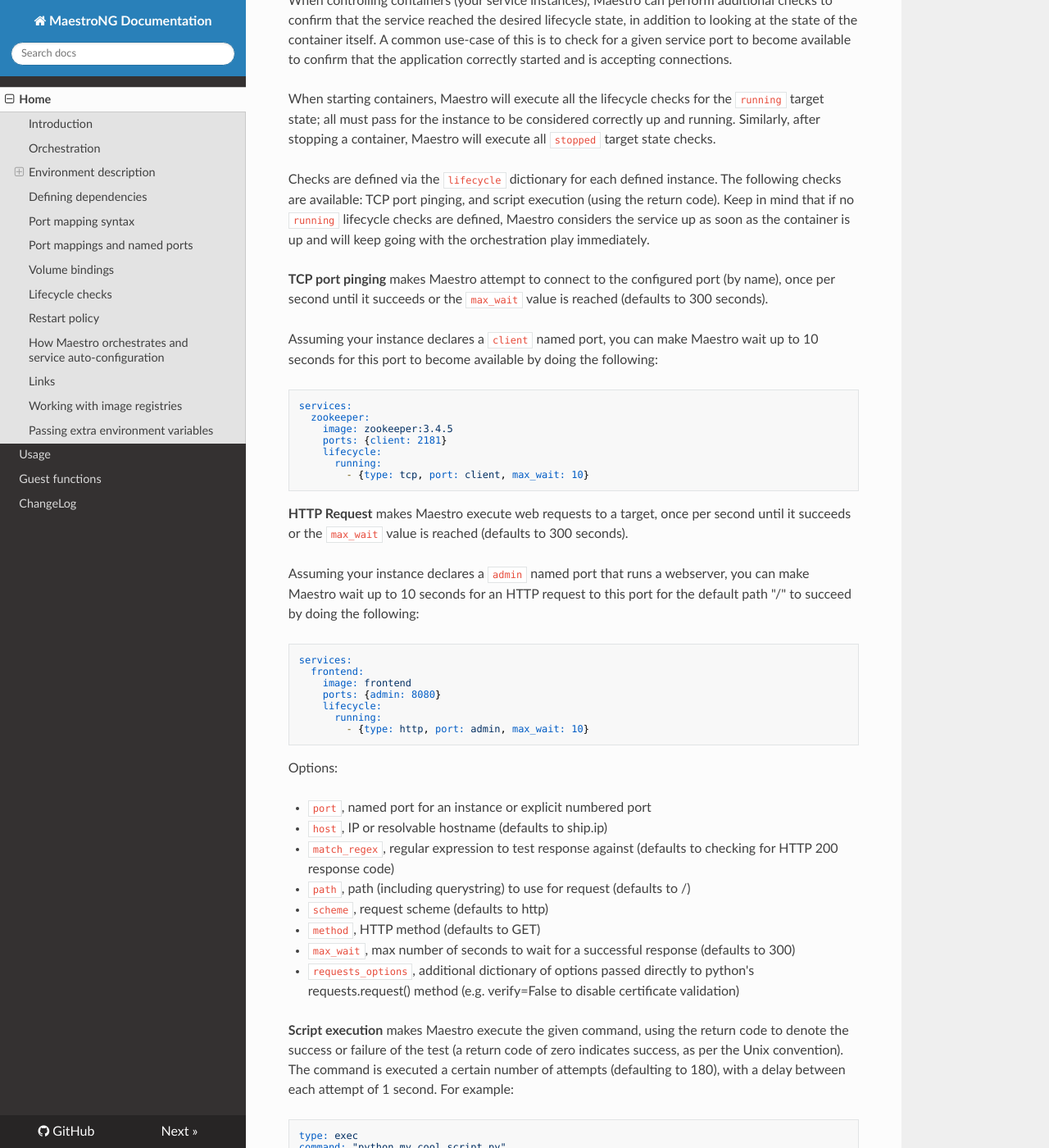
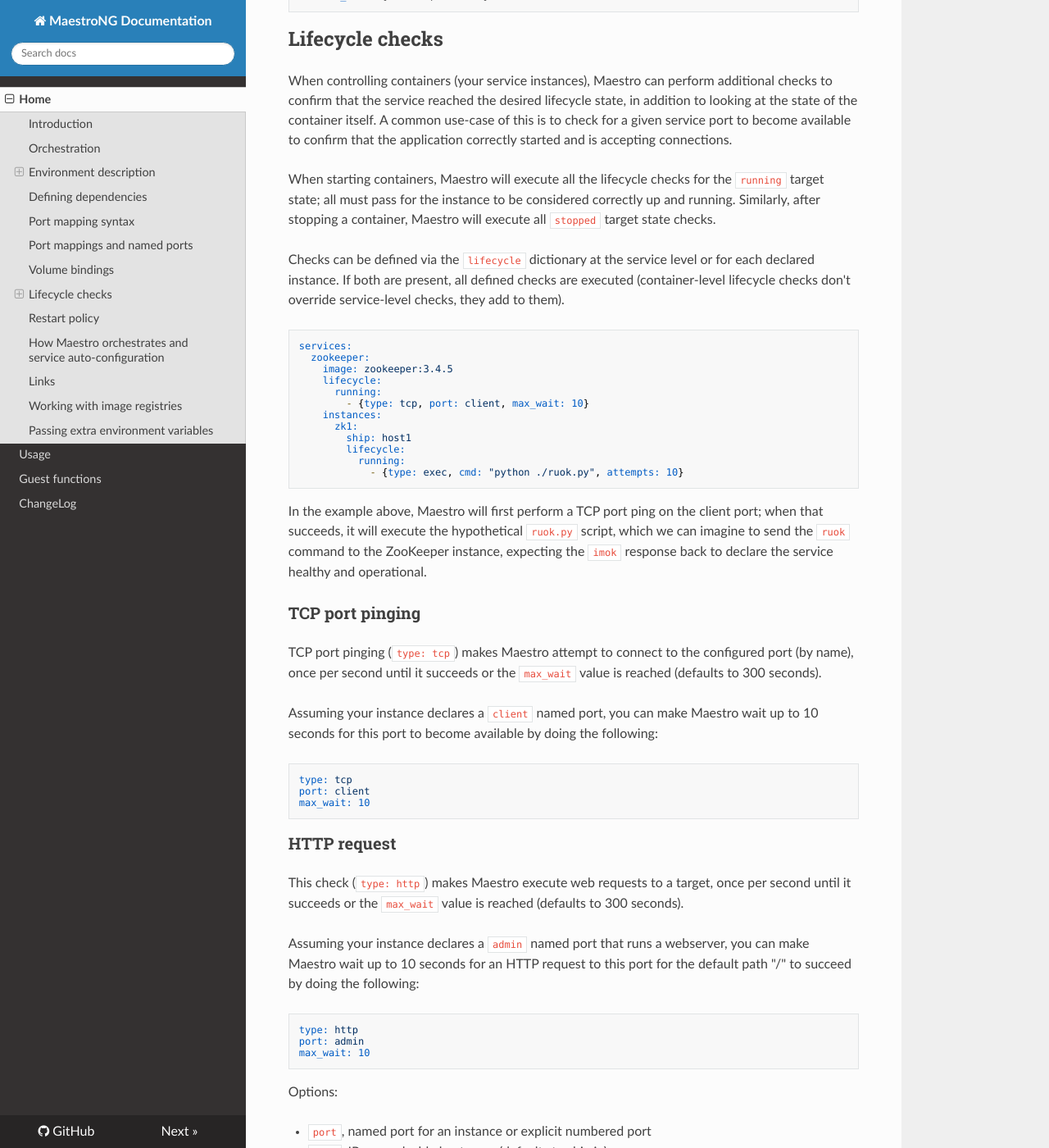
Before and after one commit to signalfx/maestro-ng, an MkDocs documentation site: the page built from docs/index.md, in a window 1280 px wide and 1400 px high, scrolled down 9541 px. Shown: the whole window at 82% size. Built offline with MkDocs 1.6.1, drawn with Linux system fonts in a browser that asks for light colours; nearby versions of some CDN libraries; old or Windows-style settings are respelled for this version of MkDocs; some of the changed text lies outside the part shown.

Commit message:
Ability to define lifecycle checks at the service level (fixes #156)
Introduce the ability to define lifecyle checks at the service level in
addition to container/instance level. Note that if checks are defined at
the instance level, they are perform in addition to the service-level
checks, not instead of them.

Signed-off-by: Maxime Petazzoni <maxime.petazzoni@bulix.org>

````diff
--- a/docs/index.md
+++ b/docs/index.md
@@ -180,22 +180,24 @@ ships:
 
 ### Services
 
-Services have a name (used for commands that act on specific services instead
-of the whole environment and in dependency declarations), a Docker image
-(`image`), and a description of each instance.  Services may also define:
+Services have a name (used for commands that act on specific services
+instead of the whole environment and in dependency declarations), a
+Docker image (`image`), and a description of each instance.  Services
+may also define:
 
 - `env`: Environment variables that will apply to all of that service's
   instances.
-
 - `omit`: If `true`, excludes the service from non-specific actions (when
   Maestro is executed without a list of services or containers as arguments).
+- `requires`: Defines dependencies (see below in _Defining dependencies_).
+- `wants_info`: Defines dependencies (see below in _Defining dependencies_).
+- `lifecycle`: for lifecycle state checks, which Maestro uses to confirm
+  a service correctly started or stopped (see Lifecycle checks below).
+- `instances`: the definition of all instances for the service, as a
+  dictionary keyed by the container/instance name.
 
-- `requires`: Defines dependencies (see below in _Defining dependencies_).
-
-- `wants_info`: Defines dependencies (see below in _Defining dependencies_).
-
-Instances must define the _ship_ its container will
-be placed on (by name). Additionally, they may define:
+Each instance must, at minimum, define the _ship_ its container will be
+placed on (by name). Additionally, it may define:
 
   - `image`, to override the service-level image repository name, if
     needed (useful for canary deployments for example);
@@ -233,7 +235,9 @@ be placed on (by name). Additionally, they may define:
     - `swap`, the swap limit of the container (in bytes, or with one
       of the `k`, `m` or `g` suffixes, also valid in uppercase);
   - `log_driver`, one of the supported log drivers, e.g. syslog or json-file.
-  - `log_opt`, a set of key value pairs that provide additional logging parameters. E.g. the syslog-address to redirect syslog output to another address.
+  - `log_opt`, a set of key value pairs that provide additional logging
+    parameters. E.g. the syslog-address to redirect syslog output to
+    another address;
   - `command`, to specify or override the command executed by the
     container;
   - `net`, to specify the container's network mode (one of `bridge` --
@@ -539,34 +543,53 @@ for the `running` target state; all must pass for the instance to be
 considered correctly up and running. Similarly, after stopping a
 container, Maestro will execute all `stopped` target state checks.
 
-Checks are defined via the `lifecycle` dictionary for each defined
-instance. The following checks are available: TCP port pinging, and
-script execution (using the return code). Keep in mind that if no
-`running` lifecycle checks are defined, Maestro considers the service up
-as soon as the container is up and will keep going with the
-orchestration play immediately.
+Checks can be defined via the `lifecycle` dictionary at the service
+level or for each declared instance. If both are present, all defined
+checks are executed (container-level lifecycle checks don't override
+service-level checks, they add to them).
 
-**TCP port pinging** makes Maestro attempt to connect to the configured
-port (by name), once per second until it succeeds or the `max_wait`
-value is reached (defaults to 300 seconds).
+```yaml
+services:
+  zookeeper:
+    image: zookeeper:3.4.5
+    lifecycle:
+      running:
+        - {type: tcp, port: client, max_wait: 10}
+    instances:
+      zk1:
+        ship: host1
+        lifecycle:
+          running:
+            - {type: exec, cmd: "python ./ruok.py", attempts: 10}
+```
+
+In the example above, Maestro will first perform a TCP port ping on the
+client port; when that succeeds, it will execute the hypothetical
+`ruok.py` script, which we can imagine to send the `ruok` command to the
+ZooKeeper instance, expecting the `imok` response back to declare the
+service healthy and operational.
+
+### TCP port pinging
+
+TCP port pinging (`type: tcp`) makes Maestro attempt to connect to the
+configured port (by name), once per second until it succeeds or the
+`max_wait` value is reached (defaults to 300 seconds).
 
 Assuming your instance declares a `client` named port, you can make
 Maestro wait up to 10 seconds for this port to become available by doing
 the following:
 
 ```yaml
-services:
-  zookeeper:
-    image: zookeeper:3.4.5
-    ports: {client: 2181}
-    lifecycle:
-      running:
-        - {type: tcp, port: client, max_wait: 10}
+type: tcp
+port: client
+max_wait: 10
 ```
 
-**HTTP Request** makes Maestro execute web requests to a target, once
-per second until it succeeds or the `max_wait` value is reached
-(defaults to 300 seconds).
+### HTTP request
+
+This check (`type: http`) makes Maestro execute web requests to a
+target, once per second until it succeeds or the `max_wait` value is
+reached (defaults to 300 seconds).
 
 Assuming your instance declares a `admin` named port that runs a
 webserver, you can make Maestro wait up to 10 seconds for an HTTP
@@ -574,13 +597,9 @@ request to this port for the default path "/" to succeed by doing the
 following:
 
 ```yaml
-services:
-  frontend:
-    image: frontend
-    ports: {admin: 8080}
-    lifecycle:
-      running:
-        - {type: http, port: admin, max_wait: 10}
+type: http
+port: admin
+max_wait: 10
 ```
 
 Options:
@@ -599,11 +618,14 @@ Options:
    to python's requests.request() method (e.g. verify=False to disable
    certificate validation)
 
-**Script execution** makes Maestro execute the given command, using the
-return code to denote the success or failure of the test (a return code
-of zero indicates success, as per the Unix convention). The command is
-executed a certain number of attempts (defaulting to 180), with a delay
-between each attempt of 1 second. For example:
+### Script execution
+
+**Script execution** (`type: exec`) makes Maestro execute the given
+command, using the return code to denote the success or failure of the
+test (a return code of zero indicates success, as per the Unix
+convention). The command is executed a certain number of attempts
+(defaulting to 180), with a delay between each attempt of 1 second. For
+example:
 
 ```yaml
 type: exec
````
Also changed, not shown: 2 other files.
